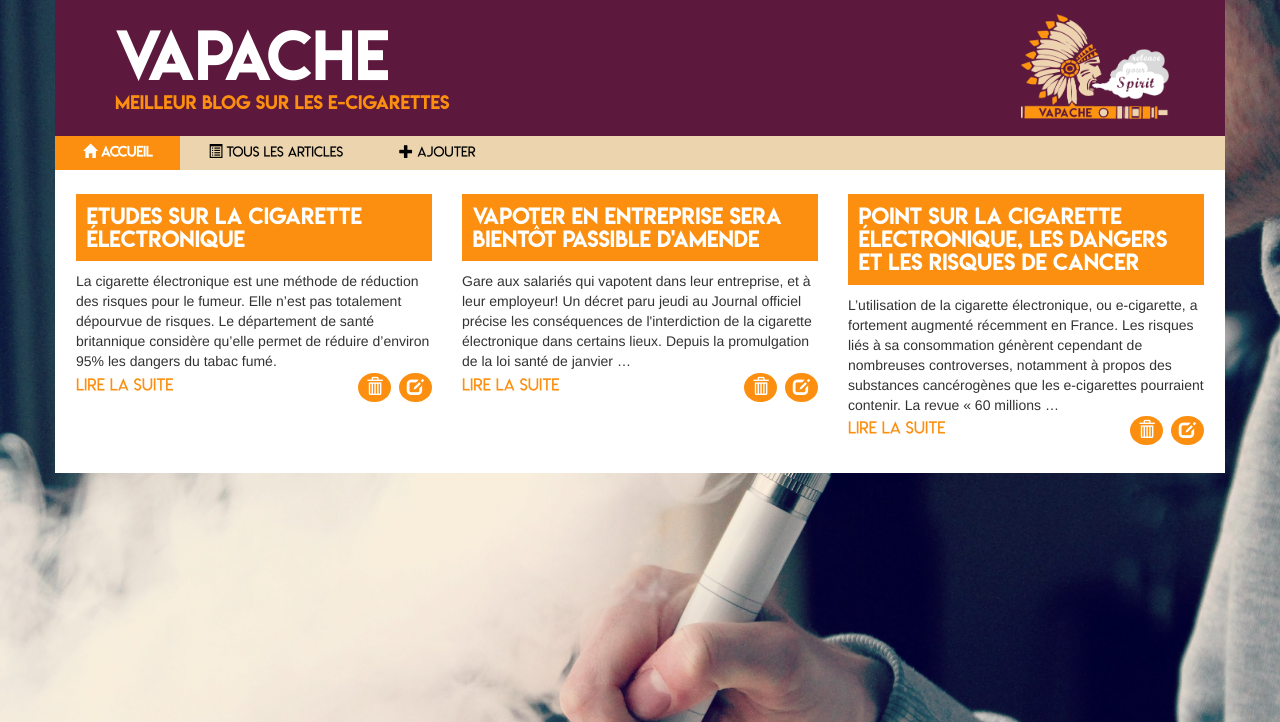
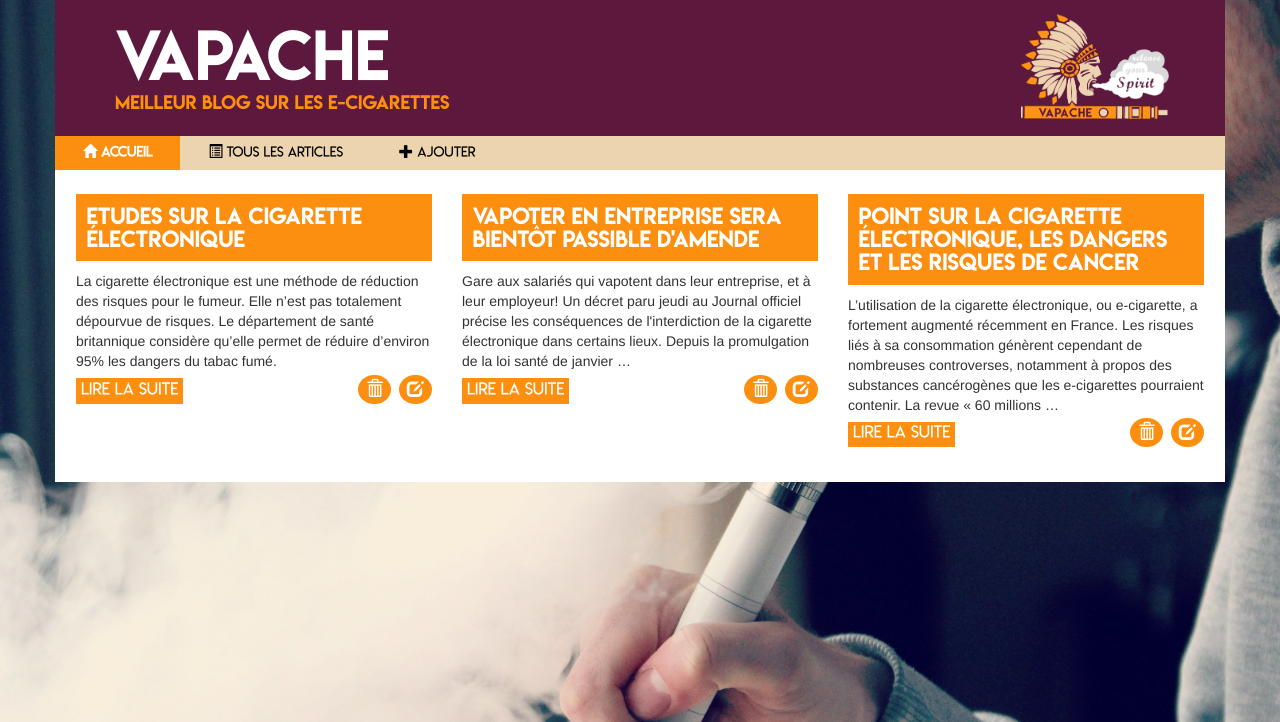
Before and after one commit to Noddin/Projet_web_4A, a Django app: page /blog/articles in a window 1280 px wide. Shown: the top 722 px of the page. Run offline with Django 3.2, Linux system fonts and the light colour scheme; data comes from the database, SQL or seed files in the repository; both versions use the stored data as it was after the commit; some libraries are stand-ins or nearby versions.

Commit message:
delete fonction + design features

```diff
--- a/vapache/blog/static/stylesheets/style.css
+++ b/vapache/blog/static/stylesheets/style.css
@@ -157,6 +157,8 @@
 .container {
   background-color: #fff;
   padding: 0;
+  min-height: 100%;
+  height: 100%;
 }
 .content {
   padding: 1em 1.5em 2em 1.5em;
@@ -171,20 +173,26 @@
   flex-direction: row-reverse;
   align-items: flex-end;
   justify-content: space-between;
+  padding: 0.5em 0;
 }
 .article-read-more {
-  color: #fc8f0f;
+  color: #fff;
+  background-color: #fc8f0f;
   font-size: 1.2em;
   font-family: lemonmilk_lightregular;
   border-style: none;
-  padding: 0.2em 0;
-  -webkit-transition: 0.25s /* Safari, Chrome and Opera > 12.1 */;
-  -moz-transition: 0.25s /* Firefox < 16 */;
-  -ms-transition: 0.25s /* Internet Explorer */;
-  -o-transition: 0.25s /* Opera < 12.1 */;
+  padding: 0.05em 0.3em;
+  -webkit-transition: 0.15s /* Safari, Chrome and Opera > 12.1 */;
+  -moz-transition: 0.15s /* Firefox < 16 */;
+  -ms-transition: 0.15s /* Internet Explorer */;
+  -o-transition: 0.15s /* Opera < 12.1 */;
 }
 .article-read-more:hover {
-  color: #5d193d;
+  background-color: #5d193d;
+  color: #fc8f0f;
+}
+.article-read-more:focus {
+  color: #fff;
 }
 .article-button {
   color: #fff;
@@ -195,10 +203,10 @@
   border-style: none;
   padding: 0.5em 0.5em 0.3em 0.45em;
   margin-left: 0.25em;
-  -webkit-transition: 0.25s /* Safari, Chrome and Opera > 12.1 */;
-  -moz-transition: 0.25s /* Firefox < 16 */;
-  -ms-transition: 0.25s /* Internet Explorer */;
-  -o-transition: 0.25s /* Opera < 12.1 */;
+  -webkit-transition: 0.15s /* Safari, Chrome and Opera > 12.1 */;
+  -moz-transition: 0.15s /* Firefox < 16 */;
+  -ms-transition: 0.15s /* Internet Explorer */;
+  -o-transition: 0.15s /* Opera < 12.1 */;
 }
 .article-button:hover {
   background-color: #5d193d;
--- a/vapache/blog/static/stylesheets/style.styl
+++ b/vapache/blog/static/stylesheets/style.styl
@@ -113,27 +113,35 @@
 .container
   background-color white
   padding 0
+  min-height: 100%;
+  height: 100%;
 
 .content
   padding: 1em 1.5em 2em 1.5em
   @media(max-width xs-max)
     padding: .5em
 
+//Tout les articles
+
 .article-footer
   display flex
-  flex-direction: row-reverse;
-  align-items:flex-end;
+  flex-direction row-reverse
+  align-items flex-end
   justify-content space-between
-
+  padding .5em 0
 .article-read-more
-  color orange
+  color white
+  background-color orange
   font-size: 1.2em
   font-family: main-font-light
   border-style none
-  padding .2em 0
-  transition(.25s)
+  padding .05em .3em
+  transition(.15s)
   &:hover
-    color wine
+    background-color wine
+    color orange
+  &:focus
+    color white
 
 .article-button
   color white
@@ -144,11 +152,11 @@
   border-style none
   padding .5em .5em .3em .45em
   margin-left: .25em
-  transition(.25s)
+  transition(.15s)
   &:hover
     background-color wine
     color orange
   &:focus
     color white
-//Tout les articles
+
 //Un Article
--- a/vapache/blog/templates/articles.html
+++ b/vapache/blog/templates/articles.html
@@ -11,7 +11,7 @@
           <br>
           <div class="article-footer">
             <div class="article-buttons">
-              <a href="{% url 'editArticle' article.id %}" class="article-button" type="button" name="button"><span class="glyphicon glyphicon-trash"></span></a>
+              <a href="{% url 'deleteArticle' article.id %}" class="article-button" type="button" name="button"><span class="glyphicon glyphicon-trash"></span></a>
               <a href="{% url 'editArticle' article.id %}" class="article-button" type="button" name="button"><span class="glyphicon glyphicon-edit"></span></a>
             </div>
             <a href="{% url 'article' article.id %}" class="article-read-more">Lire la suite</a>
--- /dev/null
+++ b/vapache/blog/templates/deleteArticle.html
@@ -0,0 +1,6 @@
+{% extends "base.html" %}
+{% block content %}
+  <div class="alert alert-success">
+    <strong>Succès!</strong> l'article à été suprimer avec succès.
+  </div>
+{% endblock %}
--- a/vapache/blog/urls.py
+++ b/vapache/blog/urls.py
@@ -9,5 +9,6 @@
     url(r'^articles$', views.articles, name='articles'),
     url(r'^article/(\d+)$', views.article, name='article'),
     url(r'^addArticle$', views.addArticle, name='addArticle'),
-    url(r'^editArticle/(\d+)$', views.editArticle, name='editArticle')
+    url(r'^editArticle/(\d+)$', views.editArticle, name='editArticle'),
+    url(r'^deleteArticle/(\d+)$', views.deleteArticle, name='deleteArticle'),
 ]
--- a/vapache/blog/views.py
+++ b/vapache/blog/views.py
@@ -16,9 +16,9 @@
     articles = Article.objects.all()
     return render(request, 'articles.html', {'derniers_articles': articles})
 
-def article(request, titre):
+def article(request, id):
     """ Afficher un article complet """
-    article = get_object_or_404(Article, titre=titre)
+    article = get_object_or_404(Article, id=id)
     return render(request, 'article.html', {'article': article})
 
 def addArticle(request):
@@ -33,3 +33,8 @@
     if form.is_valid():
         form.save()
     return render(request, 'editArticle.html', locals())
+
+def deleteArticle(request,id):
+   article = get_object_or_404(Article, id=id)
+   article.delete()
+   return render(request, 'deleteArticle.html', locals())
```
Also changed, not shown: vapache/db.sqlite3.
